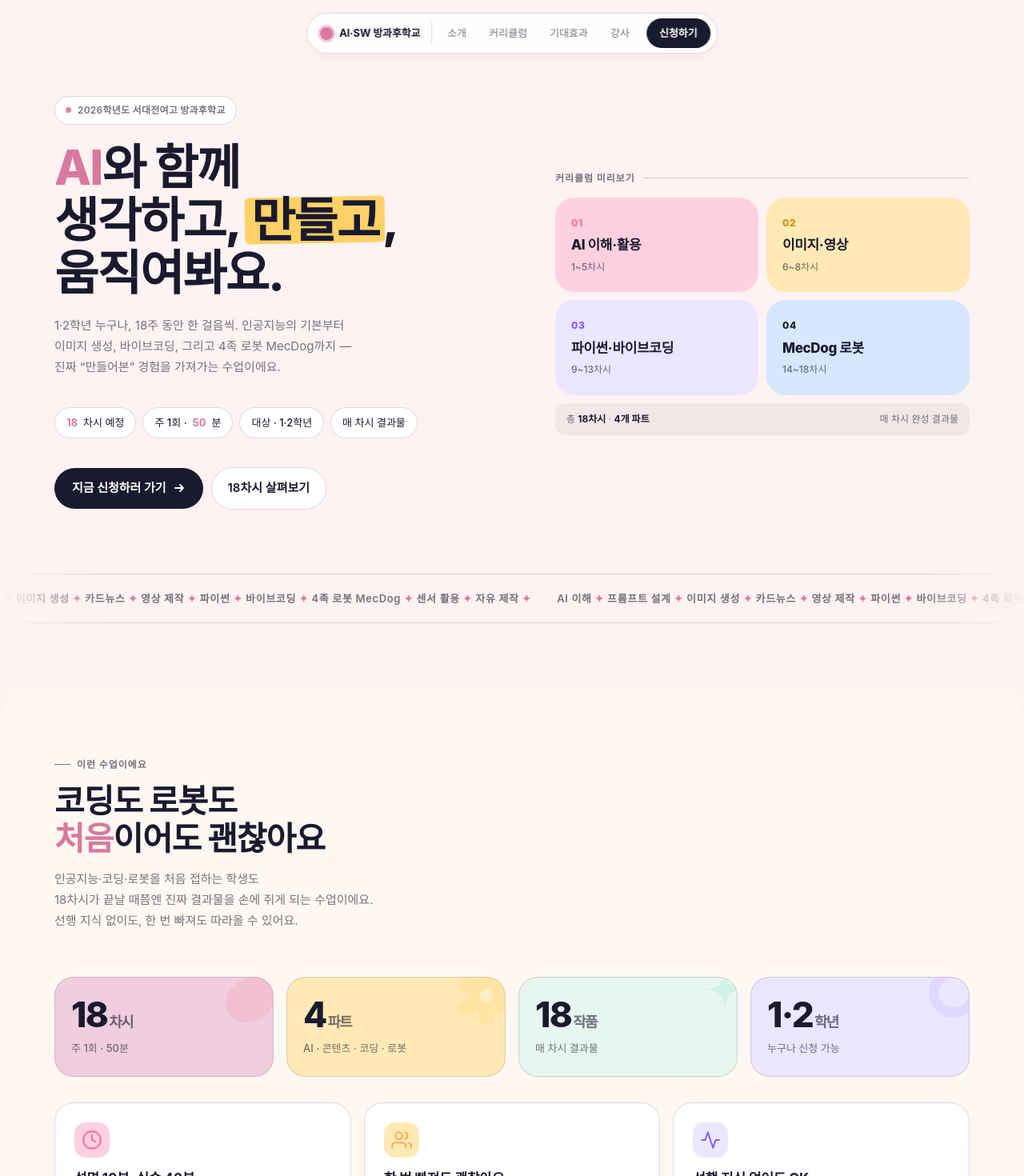
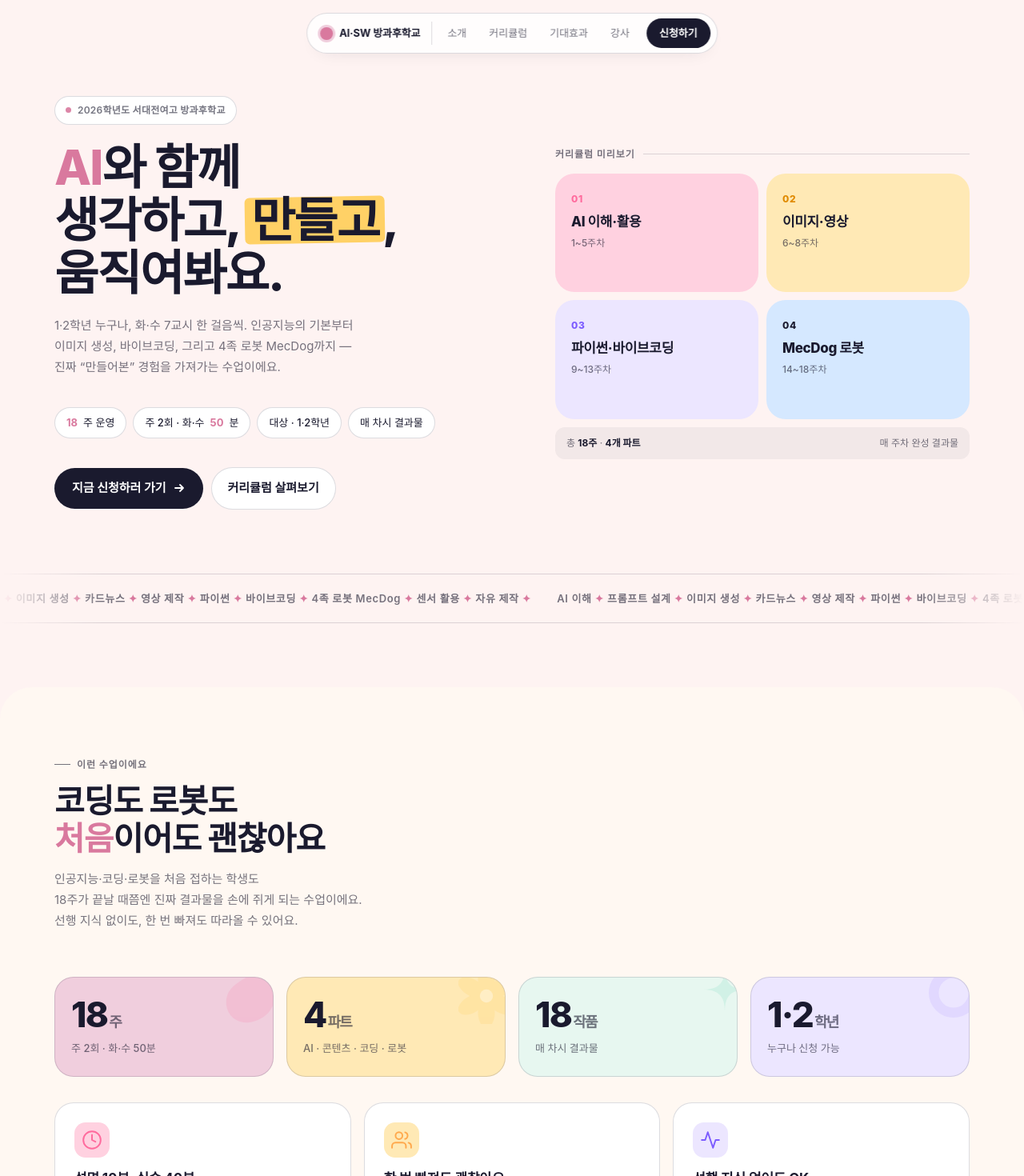
Before and after one commit to sharesdjgh-sys/sdjgh-afterschool-promotion, a Next.js app: page / in a window 1280 px wide. Shown: the top 1470 px of the page at 80% size. Built offline with nearby package versions, Linux system fonts and the light colour scheme; a web font is replaced by a local one.

Commit message:
주2회에 적합하게 내용 수정

```diff
--- a/app/globals.css
+++ b/app/globals.css
@@ -86,6 +86,23 @@ section{ position:relative; padding: 80px 0; }
 .hero-curr-label::after{ content: ""; flex: 1; height: 1px; background: var(--ink-15); }
 .hero-curr-grid{ display: grid; grid-template-columns: 1fr 1fr; gap: 10px; }
 .hero-curr-card{ padding: 22px 20px; border-radius: var(--r-lg); }
+.hero-curr-card--link{ cursor: pointer; transition: transform .18s ease, box-shadow .18s ease; }
+.hero-curr-card--link:hover{ transform: translateY(-4px); box-shadow: 0 8px 24px rgba(0,0,0,.12); }
+.hero-curr-card--link:active{ transform: translateY(-1px); }
+.hero-curr-go{
+  display: inline-block;
+  margin-top: 10px;
+  font-size: .72rem;
+  font-weight: 700;
+  letter-spacing: .02em;
+  opacity: 0;
+  transform: translateX(-4px);
+  transition: opacity .18s ease, transform .18s ease;
+}
+.hero-curr-card--link:hover .hero-curr-go{
+  opacity: 1;
+  transform: translateX(0);
+}
 .hero-curr-num{ display: block; font-size: var(--t-xs); font-weight: 800; letter-spacing: 0.06em; margin-bottom: 8px; }
 .hero-curr-title{ font-size: var(--t-md); font-weight: 800; letter-spacing: -0.02em; line-height: 1.25; }
 .hero-curr-span{ margin-top: 6px; font-size: var(--t-xs); color: var(--ink-60); font-weight: 500; }
--- a/app/layout.tsx
+++ b/app/layout.tsx
@@ -4,10 +4,10 @@ import "./globals.css";
 export const metadata: Metadata = {
   metadataBase: new URL("https://sdjgh-afterschool-promotion.vercel.app"),
   title: "AI·SW 방과후학교 | 서대전여자고등학교",
-  description: "인공지능의 기본부터 이미지 생성, 바이브코딩, 4족 로봇 MecDog까지 — 18차시 방과후 특별 프로그램. 1·2학년 대상.",
+  description: "인공지능의 기본부터 이미지 생성, 바이브코딩, 4족 로봇 MecDog까지 — 18주 방과후 특별 프로그램. 1·2학년 대상.",
   openGraph: {
     title: "AI·SW 방과후학교 | 서대전여자고등학교",
-    description: "AI부터 로봇까지 — 박사가 직접 가르치는 18차시 방과후학교. 1·2학년 누구나 신청 가능.",
+    description: "AI부터 로봇까지 — 박사가 직접 가르치는 18주 방과후학교. 1·2학년 누구나 신청 가능.",
     url: "https://sdjgh-afterschool-promotion.vercel.app",
     siteName: "서대전여고 AI·SW 방과후학교",
     images: [
--- a/components/About.tsx
+++ b/components/About.tsx
@@ -12,7 +12,7 @@ export default function About() {
             </h2>
             <p className="section-lead">
             인공지능·코딩·로봇을 처음 접하는 학생도 <br/>
-            18차시가 끝날 때쯤엔 진짜 결과물을 손에 쥐게 되는 수업이에요.<br/>
+            18주가 끝날 때쯤엔 진짜 결과물을 손에 쥐게 되는 수업이에요.<br/>
             선행 지식 없이도, 한 번 빠져도 따라올 수 있어요.
           </p>
           </div>
@@ -21,8 +21,8 @@ export default function About() {
 
         <div className="stat-row reveal d2">
           <div className="stat-card">
-            <div className="stat-num">18<span className="stat-unit">차시</span></div>
-            <div className="stat-label">주 1회 · 50분</div>
+            <div className="stat-num">18<span className="stat-unit">주</span></div>
+            <div className="stat-label">주 2회 · 화·수 50분</div>
             <BlobShape className="shape" fill="#ff6b9d" style={{ width: 80, opacity: 0.15 }} />
           </div>
           <div className="stat-card">
--- a/components/Apply.tsx
+++ b/components/Apply.tsx
@@ -68,9 +68,9 @@ export default function Apply() {
             <div className="info-list">
               {[
                 { k: "대상", v: "1·2학년 전체", s: "학년 구분 없이 신청 가능" },
-                { k: "일정", v: "주 1회 · 총 18차시", s: "매주 금요일 오후 4시 20분~5시 10분 수업" },
+                { k: "일정", v: "주 2회 · 총 18주", s: "화·수요일 7교시 오후 3시~3시 50분 수업" },
                 { k: "장소", v: "본교 1층 스마트학습실", s: "장소 변경시 안내 예정" },
-                { k: "비용", v: "미정", s: "신청 학생수에 따라 비용 발생 예정" },
+                { k: "비용", v: "무료", s: "별도 수강료 없이 무료로 운영" },
               ].map(({ k, v, s }) => (
                 <div className="info-row" key={k}>
                   <span className="k">{k}</span>
--- a/components/CTA.tsx
+++ b/components/CTA.tsx
@@ -40,7 +40,7 @@ export default function CTA() {
           </h2>
 
           <p className="text-[rgba(255,255,255,0.45)] text-[1rem] leading-relaxed mb-10 max-w-md mx-auto">
-            AI와 함께하는 18차시 여정이 기다리고 있어요.
+            AI와 함께하는 18주 여정이 기다리고 있어요.
             <br />
             자리가 한정되어 있으니 서두르세요.
           </p>
@@ -49,7 +49,7 @@ export default function CTA() {
           <div className="flex flex-wrap justify-center gap-3 mb-10">
             {[
               { label: "모집 대상", value: "1·2학년 여학생" },
-              { label: "운영 기간", value: "주 1회 18주" },
+              { label: "운영 일정", value: "화·수 7교시 18주" },
               { label: "신청 방법", value: "담당 교사 문의" },
             ].map(({ label, value }) => (
               <div key={label} className="px-4 py-2.5 rounded-2xl border border-[rgba(255,255,255,0.07)] bg-[rgba(255,255,255,0.04)] text-center">
--- a/components/Curriculum.tsx
+++ b/components/Curriculum.tsx
@@ -1,12 +1,24 @@
 "use client";
 
-import { useState } from "react";
+import { useState, useEffect } from "react";
 import Image from "next/image";
 import { PARTS } from "@/lib/data";
 
 export default function Curriculum() {
   const [activeId, setActiveId] = useState(PARTS[0].id);
   const [openLesson, setOpenLesson] = useState<number | null>(null);
+
+  useEffect(() => {
+    const handler = (e: Event) => {
+      const { partId } = (e as CustomEvent<{ partId: string }>).detail;
+      if (PARTS.some((p) => p.id === partId)) {
+        setActiveId(partId);
+        setOpenLesson(null);
+      }
+    };
+    window.addEventListener("curriculum:select", handler);
+    return () => window.removeEventListener("curriculum:select", handler);
+  }, []);
 
   const activePart = PARTS.find((p) => p.id === activeId)!;
 
@@ -20,10 +32,10 @@ export default function Curriculum() {
           </h2>
           <p className="section-lead">
             AI 이해부터 이미지·영상 제작, 바이브코딩, 4족 로봇 MecDog까지.<br/>
-            매 차시 하나의 완성된 결과물을 만들어가요.
+            매 주차 하나의 완성된 결과물을 만들어가요.
           </p>
           <p className="curriculum-notice">
-          ※ 차시 수(약 18차시 예정) 및 커리큘럼 내용은 운영 상황에 따라 변동될 수 있습니다.
+          ※ 주차 수(약 18주차 예정) 및 커리큘럼 내용은 운영 상황에 따라 변동될 수 있습니다.
           </p>
         </div>
 
@@ -165,7 +177,7 @@ export default function Curriculum() {
                 >
                   <div>
                     <div className="cha">
-                      {lesson.no}<span className="suf">차시</span>
+                      {lesson.no}<span className="suf">주차</span>
                     </div>
                     <div className="t-title">{lesson.title}</div>
                     <div className="t-topic">{lesson.topic}</div>
--- a/components/Effects.tsx
+++ b/components/Effects.tsx
@@ -5,7 +5,7 @@ export default function Effects() {
         <div className="reveal">
           <span className="section-label">기대 효과</span>
           <h2 className="section-title">
-            18차시 후,<br />무엇이 <em>달라질까요</em>
+            18주 후,<br />무엇이 <em>달라질까요</em>
           </h2>
           <p className="section-lead">
             단순한 체험이 아니라, 스스로 만들어본 경험이 쌓이는 수업이에요.
--- a/components/Hero.tsx
+++ b/components/Hero.tsx
@@ -1,3 +1,5 @@
+"use client";
+
 import { BlobShape, DonutShape, FlowerShape, Star4Shape, ArrowIcon } from "./Shapes";
 
 const marqueeItems = [
@@ -7,11 +9,17 @@ const marqueeItems = [
 ];
 
 const PREVIEW = [
-  { num: "01", title: "AI 이해·활용", span: "1~5차시", color: "#ff6b9d", bg: "#ffd1e0" },
-  { num: "02", title: "이미지·영상", span: "6~8차시", color: "#e08a00", bg: "#ffe9b5" },
-  { num: "03", title: "파이썬·바이브코딩", span: "9~13차시", color: "#7c5cff", bg: "#ece6ff" },
-  { num: "04", title: "MecDog 로봇", span: "14~18차시", color: "#1a1a2e", bg: "#d5e8ff" },
+  { num: "01", partId: "ai",      title: "AI 이해·활용",      span: "1~5주차",   color: "#ff6b9d", bg: "#ffd1e0" },
+  { num: "02", partId: "content", title: "이미지·영상",        span: "6~8주차",   color: "#e08a00", bg: "#ffe9b5" },
+  { num: "03", partId: "code",    title: "파이썬·바이브코딩",  span: "9~13주차",  color: "#7c5cff", bg: "#ece6ff" },
+  { num: "04", partId: "robot",   title: "MecDog 로봇",        span: "14~18주차", color: "#1a1a2e", bg: "#d5e8ff" },
 ];
+
+function handleCardClick(partId: string) {
+  window.dispatchEvent(new CustomEvent("curriculum:select", { detail: { partId } }));
+  const el = document.getElementById("curriculum");
+  if (el) el.scrollIntoView({ behavior: "smooth" });
+}
 
 export default function Hero() {
   return (
@@ -38,14 +46,14 @@ export default function Hero() {
           </h1>
 
           <p className="hero-sub reveal d2">
-            1·2학년 누구나, 18주 동안 한 걸음씩.
+            1·2학년 누구나, 화·수 7교시 한 걸음씩.
             인공지능의 기본부터 이미지 생성, 바이브코딩, 그리고 4족 로봇 MecDog까지 —
             진짜 &ldquo;만들어본&rdquo; 경험을 가져가는 수업이에요.
           </p>
 
           <div className="hero-meta reveal d3">
-            <span className="chip"><strong>18</strong> 차시 예정</span>
-            <span className="chip">주 1회 · <strong>50</strong>분</span>
+            <span className="chip"><strong>18</strong>주 운영</span>
+            <span className="chip">주 2회 · 화·수 <strong>50</strong>분</span>
             <span className="chip">대상 · 1·2학년</span>
             <span className="chip">매 차시 결과물</span>
           </div>
@@ -55,7 +63,7 @@ export default function Hero() {
               지금 신청하러 가기 <ArrowIcon className="arrow" stroke="#fff" />
             </a>
             <a className="btn-ghost" href="#curriculum">
-              18차시 살펴보기
+              커리큘럼 살펴보기
             </a>
           </div>
         </div>
@@ -66,19 +74,25 @@ export default function Hero() {
           <div className="hero-curr-grid">
             {PREVIEW.map((p) => (
               <div
-                className="hero-curr-card"
+                className="hero-curr-card hero-curr-card--link"
                 style={{ background: p.bg }}
                 key={p.num}
+                onClick={() => handleCardClick(p.partId)}
+                role="button"
+                tabIndex={0}
+                onKeyDown={(e) => e.key === "Enter" && handleCardClick(p.partId)}
+                aria-label={`${p.title} 파트로 이동`}
               >
                 <span className="hero-curr-num" style={{ color: p.color }}>{p.num}</span>
                 <p className="hero-curr-title">{p.title}</p>
                 <p className="hero-curr-span">{p.span}</p>
+                <span className="hero-curr-go" style={{ color: p.color }}>자세히 보기 →</span>
               </div>
             ))}
           </div>
           <div className="hero-curr-footer">
-            <span>총 <strong>18차시</strong> · <strong>4개 파트</strong></span>
-            <span>매 차시 완성 결과물</span>
+            <span>총 <strong>18주</strong> · <strong>4개 파트</strong></span>
+            <span>매 주차 완성 결과물</span>
           </div>
         </div>
       </div>
--- a/components/Outcomes.tsx
+++ b/components/Outcomes.tsx
@@ -69,7 +69,7 @@ export default function Outcomes() {
             이런 역량이 길러져요
           </h2>
           <p className="text-[#8a7b70] text-[15px] max-w-lg">
-            18차시가 끝날 때쯤엔 AI가 낯설지 않고, 내 손으로 무언가를 만들 수 있다는 자신감이 생깁니다.
+            18주가 끝날 때쯤엔 AI가 낯설지 않고, 내 손으로 무언가를 만들 수 있다는 자신감이 생깁니다.
           </p>
         </motion.div>
 
--- a/lib/data.ts
+++ b/lib/data.ts
@@ -25,7 +25,7 @@ export const PARTS: Part[] = [
     title: "AI를 이해하고", titleEm: "말을 거는 법",
     color: "#ff6b9d", bg: "#ffd1e0",
     desc: "인공지능이 무엇이고, 어떻게 나와 친구가 될 수 있는지부터 시작해요. 효과적인 질문법(프롬프트)을 익혀 학습과 일상에 바로 써봐요.",
-    span: "1~5차시",
+    span: "1~5주차",
     lessons: [
       { no: 1, title: "AI 이해 및 체험", topic: "AI 개념과 활용 사례, ChatGPT 첫 대화", output: "AI로 자기소개 작성", detail: "인공지능이 어떻게 움직이는지 큰 그림으로 알아보고, ChatGPT와 실제로 대화를 나눠봐요. 자기소개 한 단락을 AI와 함께 다듬으며 첫 결과물을 가져갑니다." },
       { no: 2, title: "프롬프트 기초", topic: "효과적인 질문을 설계하는 법", output: "AI 글쓰기 한 편", detail: "같은 질문도 어떻게 던지느냐에 따라 답이 달라져요. 구체성·맥락·예시 세 가지 원칙으로 질문을 설계하고, AI와 함께 한 편의 글을 완성합니다." },
@@ -39,7 +39,7 @@ export const PARTS: Part[] = [
     title: "이미지와 영상으로", titleEm: "내 아이디어를 보여주기",
     color: "#ffa94d", bg: "#ffe9b5",
     desc: "글을 넘어 이미지·카드뉴스·영상까지. 생성형 AI로 내 생각을 시각적인 결과물로 바꾸는 경험을 해봐요.",
-    span: "6~8차시",
+    span: "6~8주차",
     lessons: [
       { no: 6, title: "이미지 생성", topic: "프롬프트 기반 AI 이미지 만들기", output: "캐릭터 또는 포스터 1장", detail: "묘사 단어와 스타일 키워드를 조합해 원하는 분위기의 이미지를 얻는 법을 익혀요. 내 캐릭터 혹은 행사 포스터 한 장을 완성합니다." },
       { no: 7, title: "콘텐츠 제작", topic: "카드뉴스 / SNS 게시물 디자인", output: "카드뉴스 1세트", detail: "주제를 정하고 구조를 짠 뒤, AI 이미지와 카피를 조합해 인스타그램용 카드뉴스를 만듭니다. 실제 업로드도 가능한 퀄리티를 목표로 해요." },
@@ -51,7 +51,7 @@ export const PARTS: Part[] = [
     title: "파이썬과 바이브코딩으로", titleEm: "직접 만들어보기",
     color: "#7c5cff", bg: "#ece6ff",
     desc: "코딩이 처음이어도 괜찮아요. 파이썬의 기본을 맛본 뒤, AI와 함께 짜는 \"바이브코딩\"으로 나만의 미니 서비스까지 만들어봐요.",
-    span: "9~13차시",
+    span: "9~13주차",
     lessons: [
       { no: 9, title: "파이썬 기초", topic: "출력·입력, 첫 코드 실행", output: "나만의 첫 번째 파이썬 코드", detail: "print, input, 변수를 배우며 코드가 어떻게 실행되는지 직접 체험해요. 낯설지 않게, 한 줄씩 천천히 함께 적어봅니다." },
       { no: 10, title: "파이썬 응용", topic: "간단한 프로그램 제작", output: "계산기 or 퀴즈 프로그램", detail: "조건문과 반복문을 더해 작지만 동작하는 프로그램을 만듭니다. 내가 원하는 기능 한 개를 덧붙여보는 과제도 함께." },
@@ -65,7 +65,7 @@ export const PARTS: Part[] = [
     title: "로봇 MecDog과 함께", titleEm: "세상으로 나가기",
     color: "#1a1a2e", bg: "#d5e8ff",
     desc: "화면 안의 코드를 현실로 꺼내는 시간. 4족 로봇 MecDog을 직접 움직이고, 센서와 조건을 활용해 나만의 행동 패턴을 설계합니다.",
-    span: "14~18차시",
+    span: "14~18주차",
     lessons: [
       { no: 14, title: "MecDog 기초", topic: "기본 동작과 제어", output: "내가 조종하는 로봇", detail: "앞·뒤·회전 같은 기본 동작 명령을 코드로 내려봐요. 내 명령에 반응하는 로봇을 처음 만나는 시간입니다." },
       { no: 15, title: "센서 활용", topic: "거리·소리 등 센서 입력 이해", output: "센서에 반응하는 로봇", detail: "로봇은 눈·귀를 어떻게 가질까요? 센서 값을 읽고, 그 값에 따라 행동이 달라지게 하는 원리를 체험합니다." },
```
